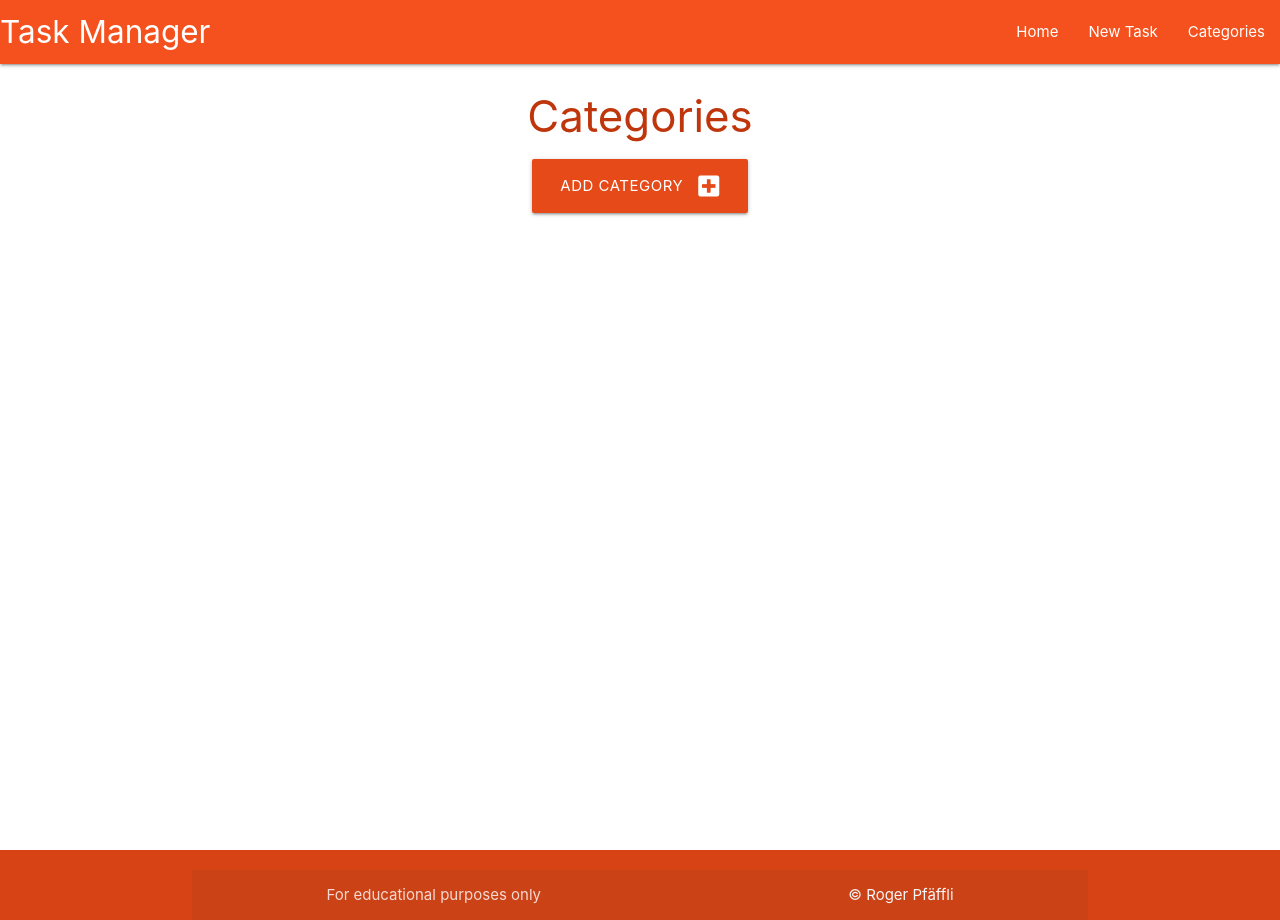
After one commit to rpf13/task-manager, a Flask app: page /categories in a window 1280 px wide. The commit adds this page. Run offline with Flask 2, Linux system fonts and the light colour scheme.

Commit message:
Add categories functionality & related DB POST

```diff
--- a/taskmanager/routes.py
+++ b/taskmanager/routes.py
@@ -1,4 +1,4 @@
-from flask import render_template
+from flask import render_template, request, redirect, url_for
 from taskmanager import app, db
 from taskmanager.models import Category, Task
 
@@ -6,3 +6,18 @@ from taskmanager.models import Category, Task
 @app.route("/")
 def home():
     return render_template("tasks.html")
+
+
+@app.route("/categories")
+def categories():
+    return render_template("categories.html")
+
+
+@app.route("/add_category", methods=["GET", "POST"])
+def add_category():
+    if request.method == "POST":
+        category = Category(category_name=request.form.get("category_name"))
+        db.session.add(category)
+        db.session.commit()
+        return redirect(url_for("categories"))
+    return render_template("add_category.html")
--- a/taskmanager/templates/base.html
+++ b/taskmanager/templates/base.html
@@ -17,14 +17,14 @@
 <body>
 
     <header>
-        <nav class="light-orange darken-1">
+        <nav class="deep-orange darken-1">
             <div class="nav-wrapper">
               <a href="{{ url_for('home')}}" class="brand-logo">Task Manager</a>
               <a href="#" data-target="mobile-demo" class="sidenav-trigger"><i class="fas fa-bars"></i></a>
               <ul class="right hide-on-med-and-down">
                 <li><a href="{{ url_for('home') }}">Home</a></li>
                 <li><a href="">New Task</a></li>
-                <li><a href="">Categories</a></li>
+                <li><a href="{{ url_for('categories') }}">Categories</a></li>
               </ul>
             </div>
           </nav>
@@ -32,7 +32,7 @@
           <ul class="sidenav" id="mobile-demo">
             <li><a href="s{{ url_for('home') }}">Home</a></li>
             <li><a href="">New Task</a></li>
-            <li><a href="">Categories</a></li>
+            <li><a href="{{ url_for('categories') }}">Categories</a></li>
           </ul>
 
     </header>
@@ -42,12 +42,12 @@
         {% endblock %}
 
     </main>
-    <footer class="page-footer light-orange darken-3">
+    <footer class="page-footer deep-orange darken-3">
         <div class="container">
         <div class="footer-copyright">
           <div class="container">
           For educational purposes only
-          <a class="grey-text text-lighten-4 right" href="https://github.com/rpf13" target="_blank">&copy; Roger Pfaeffli</a>
+          <a class="grey-text text-lighten-4 right" href="https://github.com/rpf13" target="_blank">&copy; Roger Pfäffli</a>
           </div>
         </div>
       </footer>
--- /dev/null
+++ b/taskmanager/templates/categories.html
@@ -0,0 +1,14 @@
+{% extends "base.html" %}
+{% block content %}
+
+<h3 class="deep-orange-text text-darken-4 center-align">Categories</h3>
+
+<div class="row">
+    <div class="col s12 center-align">
+        <a href="{{ url_for('add_category') }}" class="btn-large deep-orange darken-2">
+            Add Category <i class="fas fa-plus-square right"></i>
+        </a>
+    </div>
+</div>
+
+{% endblock %}
--- a/taskmanager/templates/tasks.html
+++ b/taskmanager/templates/tasks.html
@@ -1,6 +1,6 @@
 {% extends "base.html" %}
 {% block content %}
 
-<h3 class="light-orange-text text-darken-4 center-align">Tasks</h3>
+<h3 class="deep-orange-text text-darken-4 center-align">Tasks</h3>
 
 {% endblock %}
```
Also changed, not shown: taskmanager/templates/add_category.html (added, +27 -0 lines).
